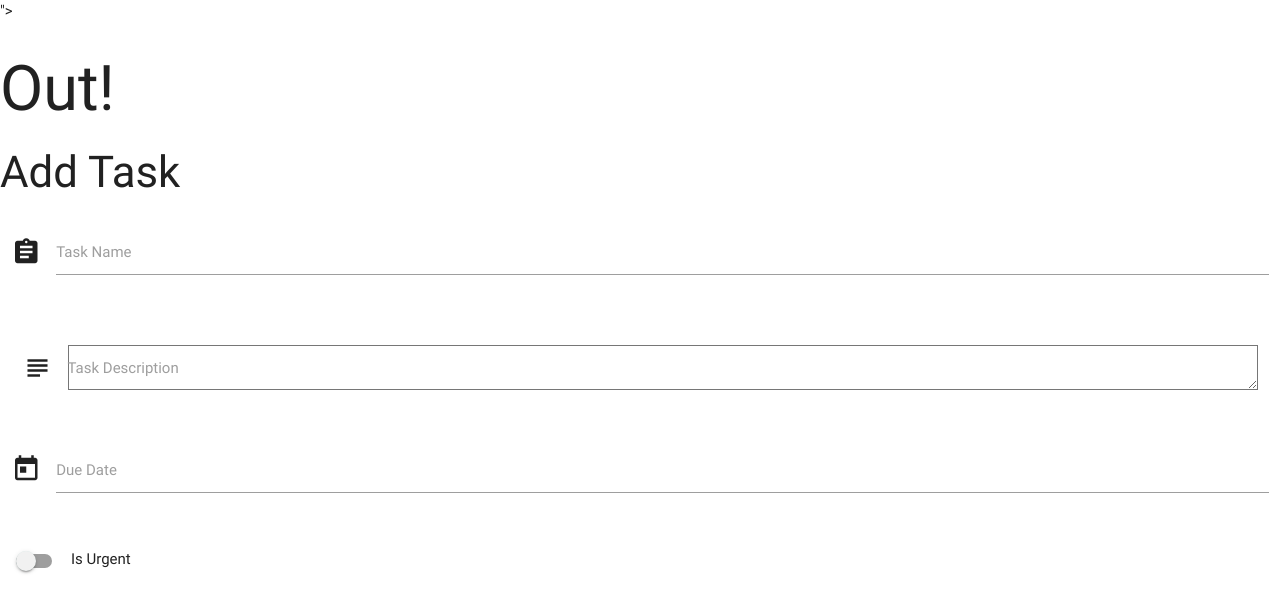
After one commit to Vasileia-Apostolou/Mini-Project-with-MongoDB, a Flask app: page /add_task in a window 1280 px wide. The commit adds this page. Shown: the top 613 px of the page. Run offline with Flask 2, Linux system fonts and the light colour scheme; some libraries are stand-ins or nearby versions.

Commit message:
added form

```diff
--- a/app.py
+++ b/app.py
@@ -10,10 +10,15 @@
 
 mongo = PyMongo(app)
 
-@app.route('/')
+@app.route("/")
 @app.route('/get_tasks')
 def get_tasks():
     return render_template("tasks.html", tasks = mongo.db.tasks.find())
+
+
+@app.route('/add_task')
+def add_task():
+    return render_template('add_task.html')
 
 
 if __name__ == '__main__':
--- /dev/null
+++ b/templates/add_task.html
@@ -0,0 +1,41 @@
+{% extends 'base.html' %}
+{% block content %}
+
+<h3>Add Task</h3>
+<div class="row">
+    <form action="" method="POST" class="col s12">
+      <div class="row">
+        <div class="input-field col s12">
+          <i class="material-icons prefix">assignment</i>
+          <input id="task_name" name="task_name" type="text" class="validate">
+          <label for="icon_prefix">Task Name</label>
+        </div>
+      </div>
+        <div class="input-field col s12">
+          <i class="material-icons prefix">subject</i>
+          <textarea  name="task_decription" id="task_decription" class="marialize-textarea"/></textarea>
+          <label for="icon_telephone">Task Description</label>
+        </div>
+      </div>
+
+      <div class="row" id="matfix">
+        <div class="input-field col s12" id="matfix">
+          <i class="material-icons prefix">today</i>
+          <input id="due_date" name="due_date" type="text" class="datepicker">
+          <label for="icon_prefix">Due Date</label>
+        </div>
+      </div>
+
+    <div class="row">
+     <div class="switch">
+    <label>
+      <input id="is_urgent" name="is_urgent" type="checkbox">
+      <span class="lever"></span>
+    </label>
+    Is Urgent
+  </div>
+    </div>
+    </form>
+  </div>
+
+{% endblock %}
--- a/templates/base.html
+++ b/templates/base.html
@@ -5,6 +5,7 @@
     <meta name="viewport" content="width=device-width, initial-scale=1.0">
     <link type="text/css" rel="stylesheet" href="css/materialize.min.css"  media="screen,projection"/>
    <link rel="stylesheet"  href="https://cdnjs.cloudflare.com/ajax/libs/materialize/0.100.2/css/materialize.min.css">">
+   <link href="https://fonts.googleapis.com/icon?family=Material+Icons" rel="stylesheet">
     <title>Document</title>
 </head>
 <body>
@@ -18,6 +19,10 @@
     $(document).ready(function(){
     $('.collapsible').collapsible();
   });
+
+$(document).ready(function(){
+    $('.datepicker').datepicker();
+  });
   </script>
 
 </body>
```
Also changed, not shown: templates/tasks.html (+10 -10 lines).
